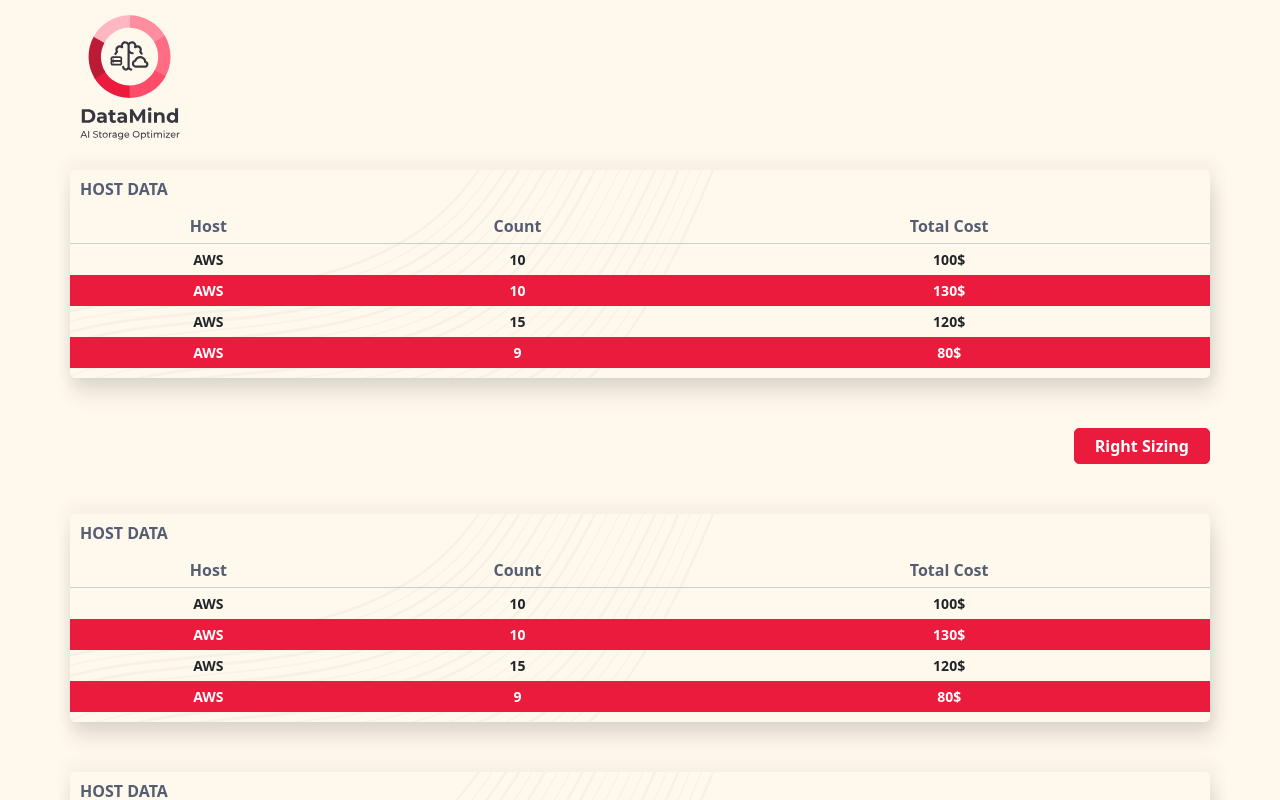
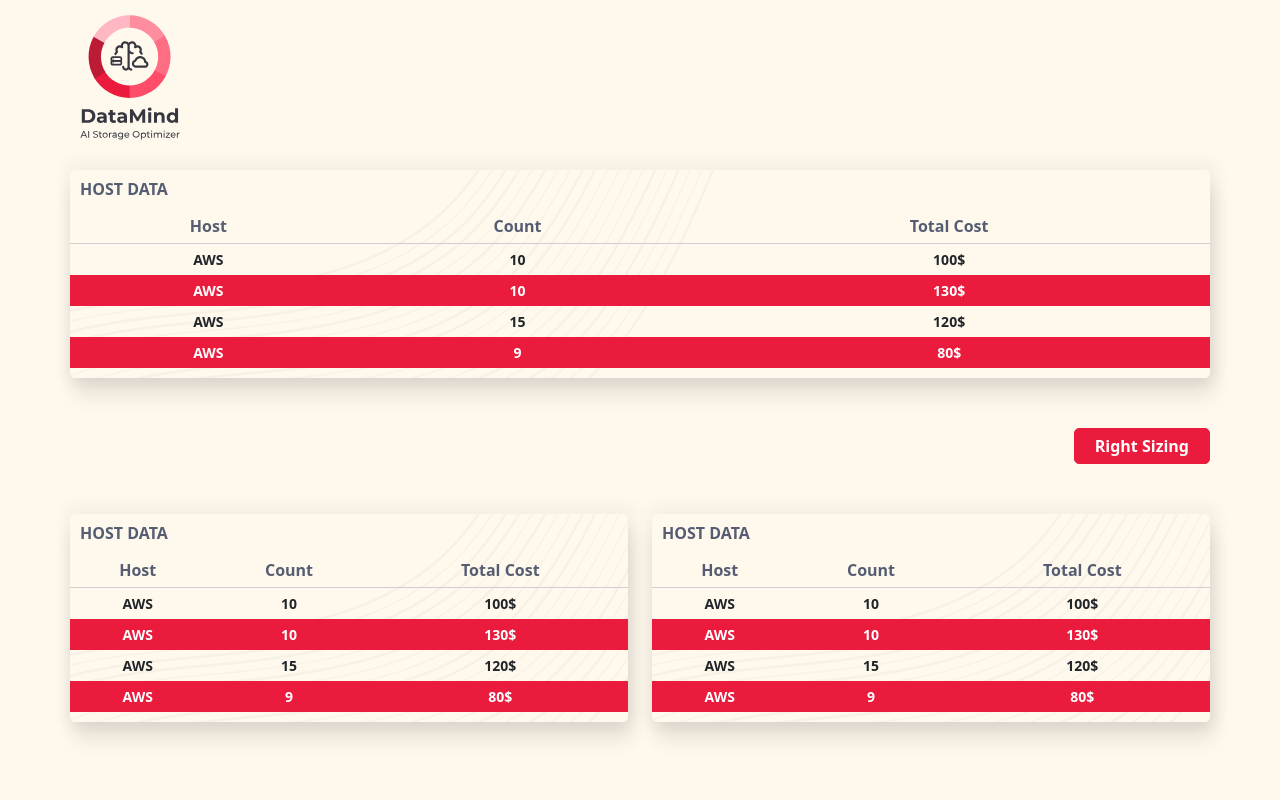
Before and after one commit to amittiwari19101989/datamind, a React (Create React App) app: page /secondpage in a window 1280 px wide. Shown: the top 800 px of the page. Built offline with nearby package versions, Linux system fonts and the light colour scheme.

Commit message:
FrontEnd

```diff
--- a/src/Pages/UploadPage/SecondPage.jsx
+++ b/src/Pages/UploadPage/SecondPage.jsx
@@ -3,6 +3,7 @@
 import { BarChart, Bar, Rectangle, XAxis, YAxis, CartesianGrid, Tooltip, Legend, ResponsiveContainer } from 'recharts';
 import { IoMdCheckmarkCircleOutline } from "react-icons/io";
 import Header from '../../component/Header/Header';
+import { Col, Row } from 'react-bootstrap';
 
 
 const SecondPage = () => {
@@ -63,6 +64,9 @@
               <button >Right Sizing</button>
             </div>
 
+            <div className='updatedTable'>
+            <Row>
+              <Col md={6}>
               <div className='hostCountTable'>
                 <h2 className='tableHeading'>Host Data</h2>
                 <table>
@@ -97,8 +101,8 @@
                   </tbody>
                 </table>
               </div>
-
-
+              </Col>
+              <Col md={6}>
               <div className='hostCountTable'>
               <h2 className='tableHeading'>Host Data</h2>
               <table>
@@ -133,6 +137,14 @@
                 </tbody>
               </table>
             </div>
+              </Col>
+            </Row>
+
+
+            </div>
+
+
+
 
             <div className='finalizeDataSec'>
               <div className='leftList'>
--- a/src/Pages/UploadPage/style.css
+++ b/src/Pages/UploadPage/style.css
@@ -92,7 +92,7 @@
 }
 
 .hostCountTable{
-    min-width: 700px;
+    /* min-width: 700px; */
     margin: 0 auto;
     box-shadow: 0 7px 14px rgba(55,55,66,.04), 4px 18px 20px rgba(0,0,0,.09), 2px -3px 12px 8px rgba(55,55,66,.04);
     border-width: 0;
@@ -136,9 +136,6 @@
     padding: 10px ;
     margin: 0;
 }
-
-
-
 .main-wrapper{
     position: relative;
     width: 100%;
@@ -155,9 +152,7 @@
     width: 100%;
     height: 100%;
     min-height: 100vh;
-
 }
-
 .main-wrapper .video-sec video{
     width: 100%;
     height: 100%;
@@ -251,6 +246,7 @@
     background: #fff9ed  no-repeat;
 }
 
+
 .costListSec{
     list-style: none;
 }
```
Lines whose indentation alone changed are shown as unchanged.
